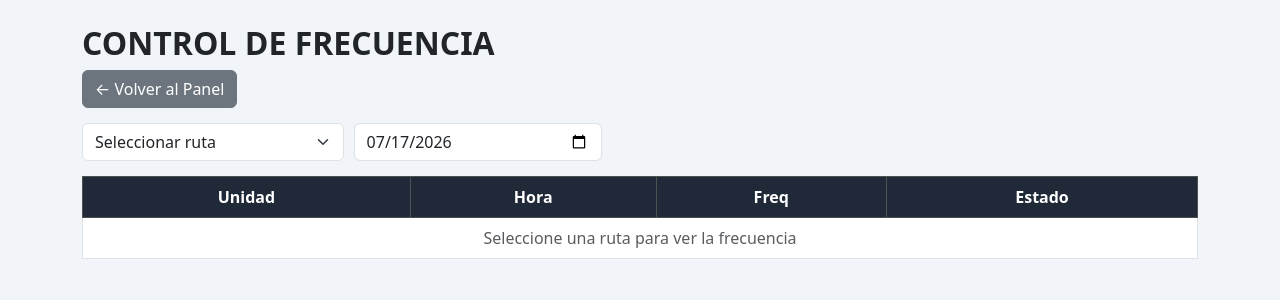
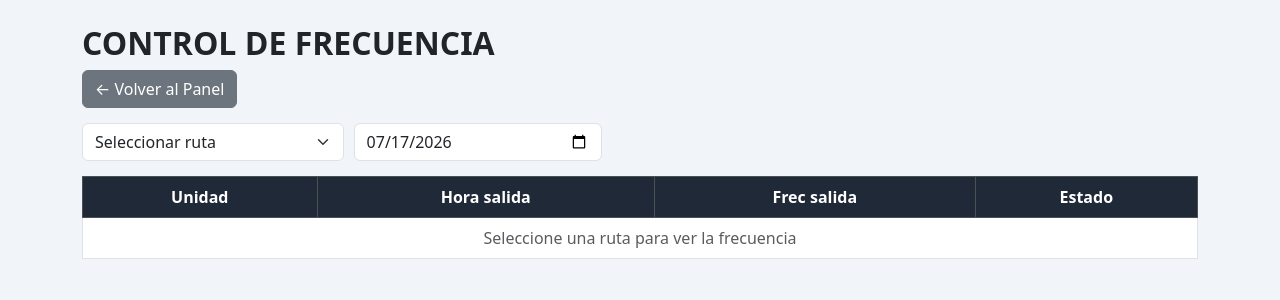
Before and after one commit to jhei-admin/control-trasporte, a Django app: template flota/flota_app/templates/flota_app/despachador/frecuencia_ruta.html in a window 1280 px wide. Shown: the top 300 px of the page. Run offline with Django 5.2, Linux system fonts and the light colour scheme; the template is opened without the code that fills it, so the values that code supplies are empty; some libraries are stand-ins or nearby versions.

Commit message:
Aclara frecuencia de salida en control

```diff
--- a/flota/flota_app/templates/flota_app/despachador/frecuencia_ruta.html
+++ b/flota/flota_app/templates/flota_app/despachador/frecuencia_ruta.html
@@ -30,13 +30,13 @@
 <tr>
 
 <th>Unidad</th>
-<th>Hora</th>
+<th>Hora salida</th>
 
 {% for p in puntos %}
 <th>{{ p.codigo }}</th>
 {% endfor %}
 
-<th>Freq</th>
+<th>Frec salida</th>
 <th>Estado</th>
 
 </tr>
@@ -181,7 +181,7 @@ async function actualizarFrecuencia(){
             let freq=""
 
             if(index === 0){
-                freq="Inicio"
+                freq="Primera"
             }else{
                 freq = fila.frecuencia ? fila.frecuencia + " min" : "-"
             }
```
